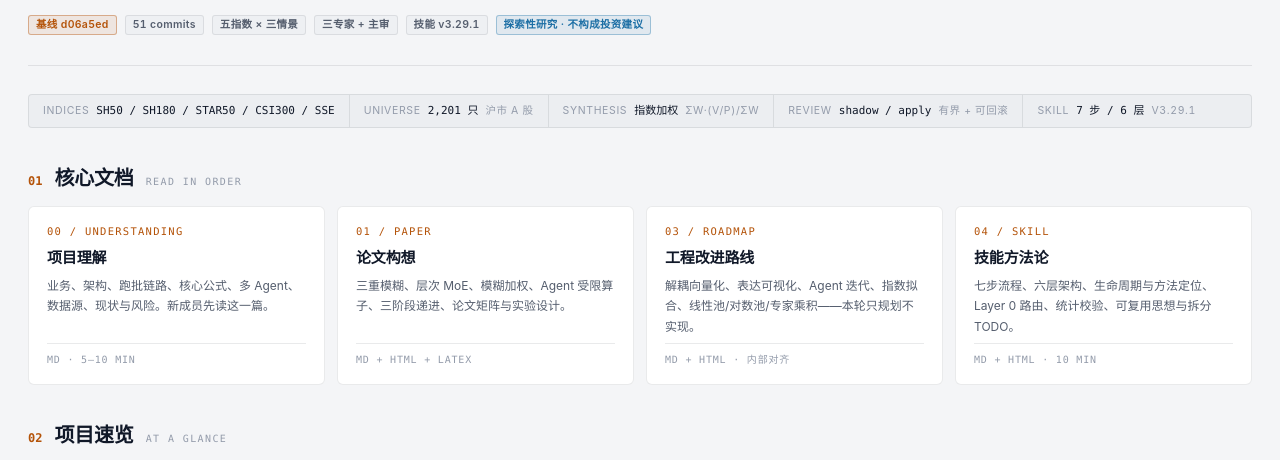
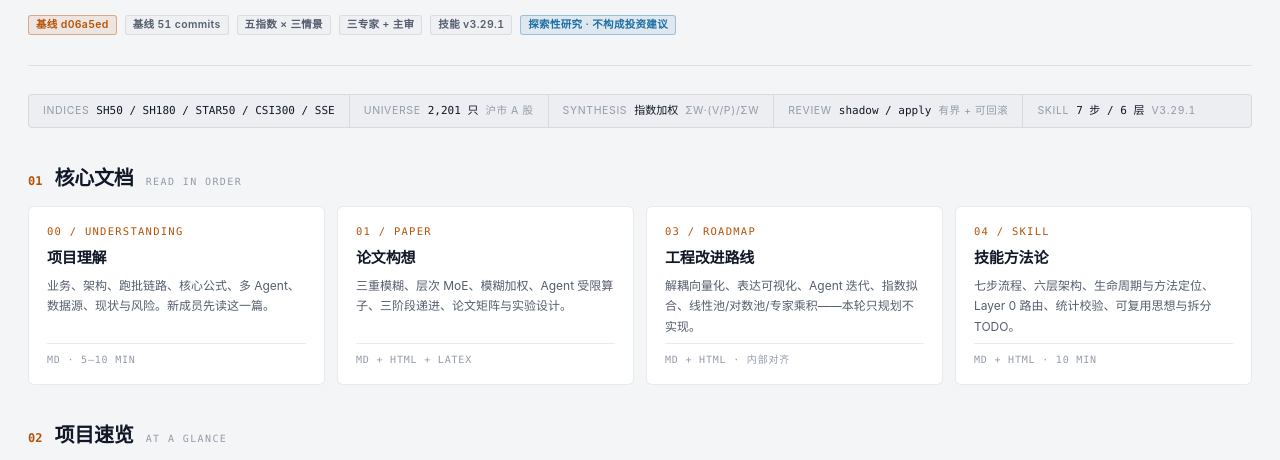
Before and after one commit to Boyee2022/ipo-valuation-index, a website: page docs/html/index.html in a window 1280 px wide. Shown: the part 283-743 px from the top of the page. Drawn offline with Linux system fonts and the light colour scheme.

Commit message:
docs: 明确 index 的提交数为基线口径

```diff
--- a/docs/html/index.html
+++ b/docs/html/index.html
@@ -35,7 +35,7 @@
     </p>
     <div class="meta-row">
       <span class="tag am">基线 d06a5ed</span>
-      <span class="tag">51 commits</span>
+      <span class="tag">基线 51 commits</span>
       <span class="tag">五指数 × 三情景</span>
       <span class="tag">三专家 + 主审</span>
       <span class="tag">技能 v3.29.1</span>
```
